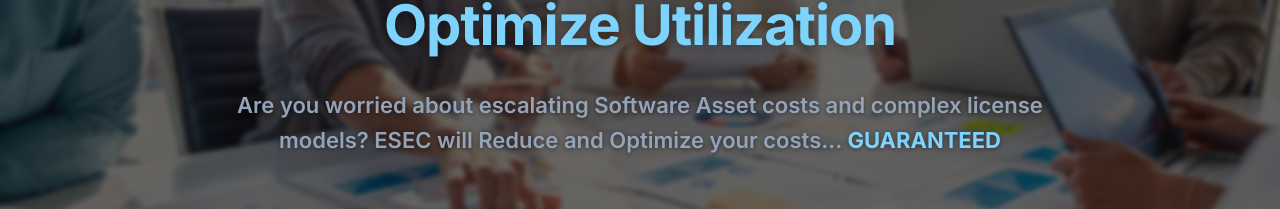
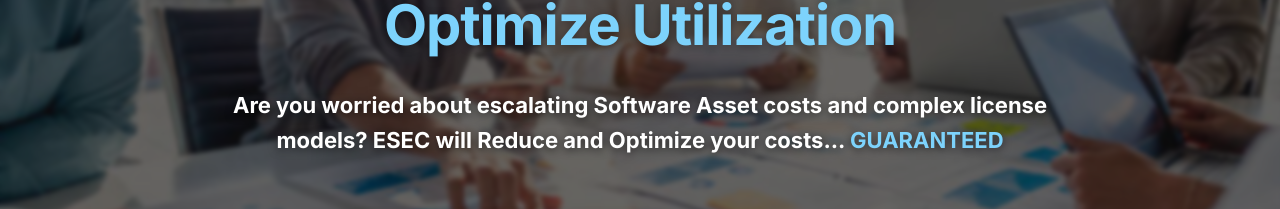
Before and after one commit to Ayushman-a/ESEC, a React (Vite) app: page / in a window 1280 px wide. Shown: the part 342-551 px from the top of the page. Built offline with nearby package versions, Linux system fonts and the light colour scheme; no server answers.

Commit message:
ui changes

```diff
--- a/src/components/Hero.tsx
+++ b/src/components/Hero.tsx
@@ -15,7 +15,7 @@
       minHeight: { xs: '85vh', md: '90vh' },
       display: 'flex',
       alignItems: 'center',
-      pt: { xs: 10, md: 8 },
+      pt: { xs: 6, md: 8 },
       pb: { xs: 8, md: 6 },
       position: 'relative',
       overflow: 'hidden',
@@ -53,7 +53,7 @@
                   fontWeight: 600,
                   cursor: 'pointer',
                   transition: 'all 0.2s ease',
-                  fontSize: { xs: '0.95rem', sm: '1.125rem' },
+                  fontSize: { xs: '1.125rem', sm: '1.125rem' },
                   '&:hover': { opacity: 0.8 }
                 }}
                 onClick={() => navigate('/services')}
@@ -67,7 +67,7 @@
                   fontWeight: 600,
                   cursor: 'pointer',
                   transition: 'all 0.2s ease',
-                  fontSize: { xs: '0.95rem', sm: '1.125rem' },
+                  fontSize: { xs: '1.125rem', sm: '1.125rem' },
                   '&:hover': { opacity: 0.8 }
                 }}
                 onClick={() => navigate('/services')}
@@ -113,7 +113,7 @@
             {t('home.hero.title')}
           </Typography>
 
-          <Typography variant="h5" color="text.secondary" sx={{ gap: 3, maxWidth: 900, lineHeight: 1.6, fontSize: { xs: 15, sm: 18, md: 20, lg: 22 }, textShadow: '0 1px 5px rgba(0,0,0,0.5)', px: { xs: 1, sm: 0 } }}>
+          <Typography variant="h5" sx={{ gap: 3, maxWidth: 900, lineHeight: 1.6, fontSize: { xs: 15, sm: 18, md: 20, lg: 22 }, textShadow: '0 2px 8px rgba(0,0,0,0.6)', px: { xs: 1, sm: 0 }, fontWeight: 700, color: '#FFFFFF' }}>
             {t('home.hero.subtitle')} <strong style={{
               color: colors.primary
             }}>{t('home.hero.guaranteed')}</strong>
```
